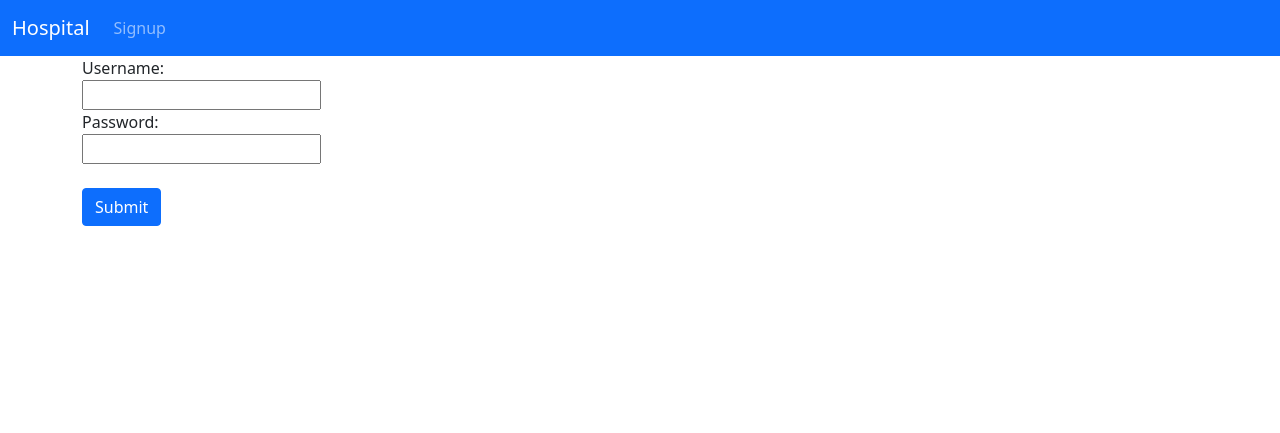
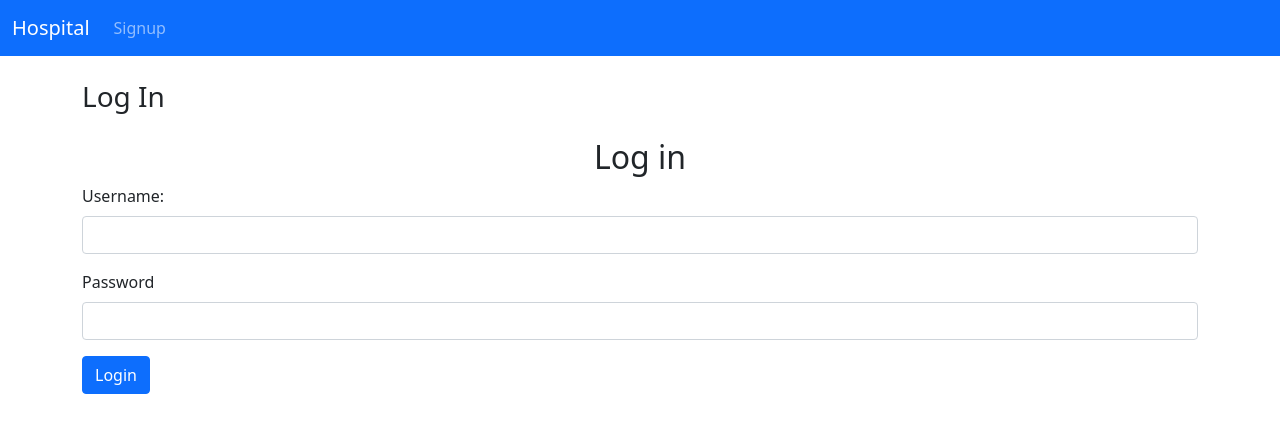
Before and after one commit to sairoopb/Hospital-DBMS, a Django app: page /Login in a window 1280 px wide. Shown: the top 433 px of the page. Run offline with Django 3.2, Linux system fonts and the light colour scheme; parts of the project's set-up code (start-up, migrations or seed data) failed here and were passed over.

Commit message:
logout implemented, login designed

```diff
--- a/Backend/dbms_project/dbms_app/templates/dbms_app/layout.html
+++ b/Backend/dbms_project/dbms_app/templates/dbms_app/layout.html
@@ -15,6 +15,22 @@
           {%block navlist %} {% endblock %}
           </div>
         </div>
+        <div class="d-flex mr-4">
+            <ul class="navbar-nav me-auto mb-2 mb-lg-0 mr-4">
+                {% if user.is_authenticated %}
+                  <li class = "nav-item">
+                    <a class="nav-link active" aria-current="page" href="#">
+
+                          Signed in as <strong>{{ user.username }}</strong>
+                    </a>
+                  </li>
+                    <li class = "nav-item">
+                      <a class="nav-link active" aria-current="page" href="{% url 'logout'%}">Logout</a>
+                    </li>
+
+                {% endif %}
+            </ul>
+          </div>
       </nav>
 
 
--- a/Backend/dbms_project/dbms_app/templates/dbms_app/login.html
+++ b/Backend/dbms_project/dbms_app/templates/dbms_app/login.html
@@ -1,7 +1,7 @@
 {% extends "dbms_app/layout.html" %}
 
 {% block title %}
-  Hospital
+  Log In
 {% endblock %}
 
 {%block navlist %}
@@ -13,20 +13,23 @@
 {% endblock%}
 
 {% block body %}
+  <h3 class = "my-4"> Log In </h3>
+  <div class="mt-4">
+      <form method="post">
+          {% csrf_token %}
+          <h2 class="text-center">Log in</h2>
+          <div class="mb-3">
+            <label for="username" class="form-label">Username:</label>
+            <input type="text" class="form-control" id="username" name="username">
+          </div>
+          <div class="mb-3">
+            <label for="password" class="form-label">Password</label>
+            <input type="password" class="form-control" id="password" name="password">
+          </div>
+          <button type="submit" class="btn btn-primary">Login</button>
+      </form>
 
-  <form method="POST">
-    {% csrf_token %}
-
-    Username:<br/>
-    <input type="text" name="username" required><br/>
-
-    Password:<br/>
-    <input type="password" name="password" required><br/>
-
-    <br/>
-    <input type="submit" value="Submit" class="btn btn-primary"><br/>
-
-
+    </div>
     {% if message %}
 
       <p> {{message}} </p>
--- a/Backend/dbms_project/dbms_app/urls.py
+++ b/Backend/dbms_project/dbms_app/urls.py
@@ -11,5 +11,6 @@ urlpatterns = [
     path("Prescriptions/<str:branch>",views.prescription_view,name = "prescriptions"),
     path("Treatments/<str:branch>",views.treatment_view,name = "treatments"),
     path("Login",views.login_view,name = "login"),
-    path("Signup",views.signup_view,name = "signup")
+    path("Signup",views.signup_view,name = "signup"),
+    path("Logout",views.logout_view, name="logout")
 ]
--- a/Backend/dbms_project/dbms_app/views.py
+++ b/Backend/dbms_project/dbms_app/views.py
@@ -49,3 +49,7 @@ def prescription_view(request,branch):
 @role_required([0])
 def signup_view(request):
     return signup_service.signup_view(request)
+
+def logout_view(request):
+    logout(request)
+    return HttpResponseRedirect(reverse("home"))
```
Also changed, not shown: 1 other file.
